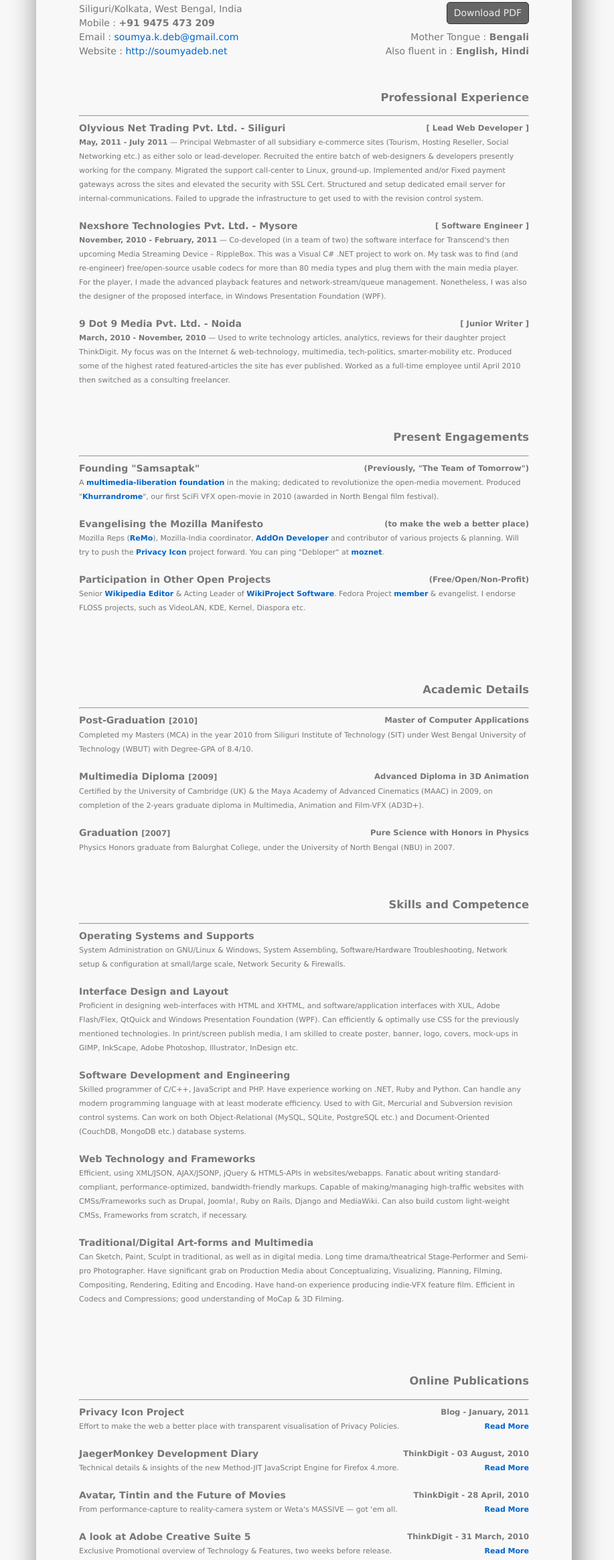
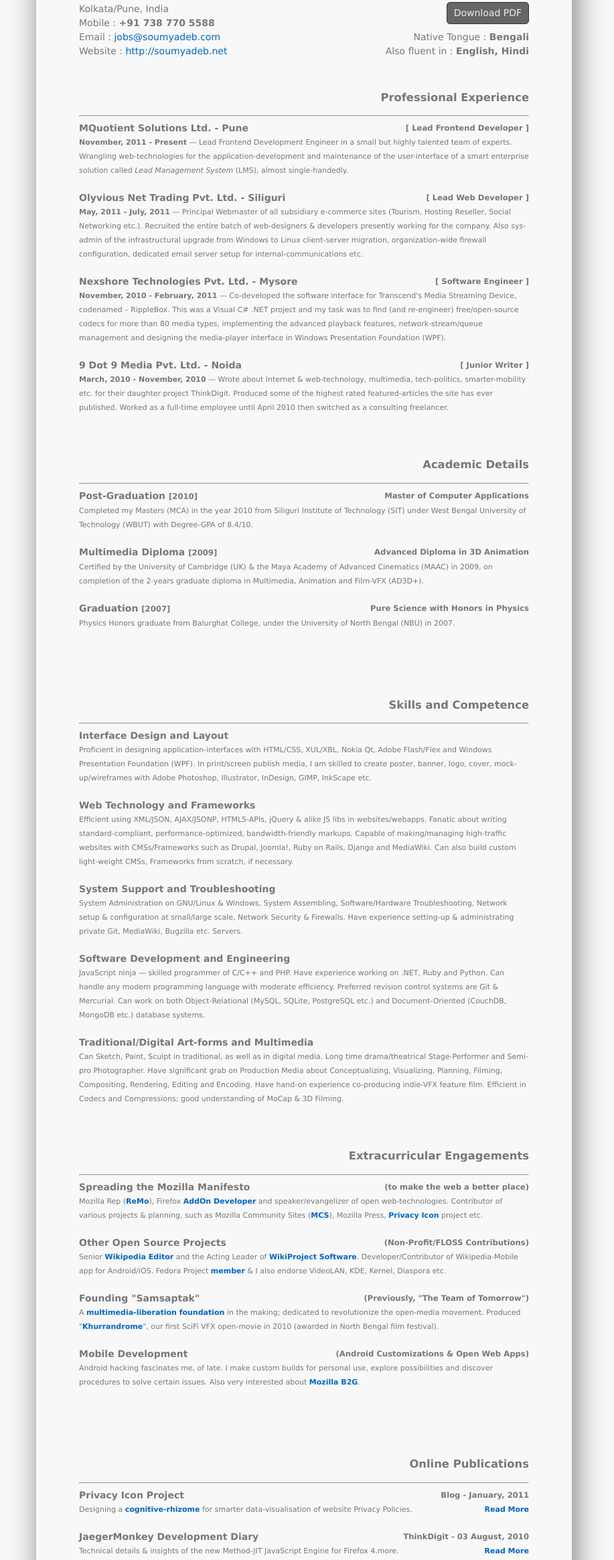
Before and after one commit to debloper/resume, a plain HTML site: page index.htm in a window 1280 px wide. Shown: the part 120-2449 px from the top of the page at 67% size, without its empty margins (186-1103 px from the left). Drawn offline with Linux system fonts and the light colour scheme.

Commit message:
Huge set of changes in one go, forks version bump

```diff
--- a/index.htm
+++ b/index.htm
@@ -62,40 +62,30 @@
     <section>
       <aside>
         <a href="pdf/" target="_blank" title="This is how the page should look in any modern browser.">Download PDF</a>
-        <br /><br />Mother Tongue : <b>Bengali</b><br />Also fluent in : <b>English, Hindi</b>
+        <br /><br />Native Tongue : <b>Bengali</b><br />Also fluent in : <b>English, Hindi</b>
       </aside>
-      Siliguri/Kolkata, West Bengal, India<br />
-      Mobile : <b>+91 9475 473 209</b><br />
-      Email : <a href="mailto:soumya.k.deb@gmail.com" target="_blank" title="Contact Email">soumya.k.deb@gmail.com</a><br />
+      Kolkata/Pune, India<br />
+      Mobile : <b>+91 738 770 5588</b><br />
+      Email : <a href="mailto:jobs@soumyadeb.com" target="_blank" title="Contact Email">jobs@soumyadeb.com</a><br />
       Website : <a href="http://soumyadeb.net" target="_blank" title="Personal Website">http://soumyadeb.net</a><br />
     </section>
   </header>
   <article>
     <section>
       <h3>Professional Experience</h3><hr />
+      <h4>MQuotient Solutions Ltd. - Pune</h4>
+      <h5>[ Lead Frontend Developer ]</h5>
+      <p><b>November, 2011 - Present</b> &mdash; Lead Frontend Development Engineer in a small but highly talented team of experts. Wrangling web-technologies for the application-development and maintenance of the user-interface of a smart enterprise solution called <i>Lead Management System</i> (LMS), almost single-handedly.</p>
       <h4>Olyvious Net Trading Pvt. Ltd. - Siliguri</h4>
       <h5>[ Lead Web Developer ]</h5>
-      <p><b>May, 2011 - July 2011</b> &mdash; Principal Webmaster of all subsidiary e-commerce sites (Tourism, Hosting Reseller, Social Networking etc.) as either solo or lead-developer. Recruited the entire batch of web-designers &amp; developers presently working for the company. Migrated the support call-center to Linux, ground-up. Implemented and/or Fixed payment gateways across the sites and elevated the security with SSL Cert. Structured and setup dedicated email server for internal-communications. Failed to upgrade the infrastructure to get used to with the revision control system.</p>
+      <p><b>May, 2011 - July, 2011</b> &mdash; Principal Webmaster of all subsidiary e-commerce sites (Tourism, Hosting Reseller, Social Networking etc.). Recruited the entire batch of web-designers &amp; developers presently working for the company. Also sys-admin of the infrastructural upgrade from Windows to Linux client-server migration, organization-wide firewall configuration, dedicated email server setup for internal-communications etc.</p>
       <h4>Nexshore Technologies Pvt. Ltd. - Mysore</h4>
       <h5>[ Software Engineer ]</h5>
-      <p><b>November, 2010 - February, 2011</b> &mdash; Co-developed (in a team of two) the software interface for Transcend's then upcoming Media Streaming Device &ndash; RippleBox. This was a Visual C# .NET project to work on. My task was to find (and re-engineer) free/open-source usable codecs for more than 80 media types and plug them with the main media player. For the player, I made the advanced playback features and network-stream/queue management. Nonetheless, I was also the designer of the proposed interface, in Windows Presentation Foundation (WPF).</p>
+      <p><b>November, 2010 - February, 2011</b> &mdash; Co-developed the software interface for Transcend's  Media Streaming Device, codenamed &ndash; RippleBox. This was a Visual C# .NET project and my task was to find (and re-engineer) free/open-source  codecs for more than 80 media types, implementing the advanced playback features, network-stream/queue management and designing the media-player interface in Windows Presentation Foundation (WPF).</p>
       <h4>9 Dot 9 Media Pvt. Ltd. - Noida</h4>
       <h5>[ Junior Writer ]</h5>
-      <p><b>March, 2010 - November, 2010</b> &mdash; Used to write technology articles, analytics, reviews for their daughter project ThinkDigit. My focus was on the Internet &amp; web-technology, multimedia, tech-politics, smarter-mobility etc. Produced some of the highest rated featured-articles the site has ever published. Worked as a full-time employee until April 2010 then switched as a consulting freelancer.</p>
+      <p><b>March, 2010 - November, 2010</b> &mdash; Wrote about Internet &amp; web-technology, multimedia, tech-politics, smarter-mobility etc. for their daughter project ThinkDigit. Produced some of the highest rated featured-articles the site has ever published. Worked as a full-time employee until April 2010 then switched as a consulting freelancer.</p>
     </section>
-    <section>
-      <h3>Present Engagements</h3><hr />
-      <h4>Founding &quot;Samsaptak&quot;</h4>
-      <h5>(Previously, &quot;The Team of Tomorrow&quot;)</h5>
-      <p>A <a href="http://www.samsaptak.org/" title="Samsaptak - Head Quarter" target="_blank">multimedia-liberation foundation</a> in the making; dedicated to revolutionize the open-media movement. Produced &quot;<b><a href="http://khurrandrome.samsaptak.org/" title="Khurrandrome - The Film" target="_blank">Khurrandrome</a></b>&quot;, our first SciFi VFX open-movie in 2010 (awarded in North Bengal film festival).</p>
-      <h4>Evangelising the Mozilla Manifesto</h4>
-      <h5>(to make the web a better place)</h5>
-      <p>Mozilla Reps (<a href="https://wiki.mozilla.org/User:Debloper" title="Mozilla Reps Profile" target="_blank">ReMo</a>), Mozilla-India coordinator, <a href="https://addons.mozilla.org/en-US/firefox/user/5600401/" target="_blank" title="AMO Profile">AddOn Developer</a> and contributor of various projects &amp; planning. Will try to push the <a href="http://www.drumbeat.org/project/privacy-icons/" title="The Privacy Icon - Drumbeat" target="_blank">Privacy Icon</a> project forward. You can ping &quot;Debloper&quot; at <a href="irc://irc.mozilla.org/firefox" target="_blank" title="irc.mozilla.org">moznet</a>.</p>
-      <h4>Participation in Other Open Projects</h4>
-      <h5>(Free/Open/Non-Profit)</h5>
-      <p>Senior <a href="http://en.wikipedia.org/wiki/User:Deblopper" title="Wikipedia - User Deblopper" target="_blank">Wikipedia Editor</a> &amp; Acting Leader of <a href="http://en.wikipedia.org/wiki/Wikipedia:WikiProject_Software/Members" title="Acting Leader : WikiProject Software" target="_blank">WikiProject Software</a>. Fedora Project <a href="https://admin.fedoraproject.org/accounts/user/view/debloper" title="Fedora Contributor Profile" target="_blank">member</a> &amp; evangelist. I endorse FLOSS projects, such as VideoLAN, KDE, Kernel, Diaspora etc.</p>
-    </section>
-    <br class="pagebreak" />
     <section>
       <h3>Academic Details</h3><hr />
       <h4>Post-Graduation <small>[2010]</small></h4>
@@ -108,25 +98,43 @@
       <h5>Pure Science with Honors in Physics</h5>
       <p>Physics Honors graduate from Balurghat College, under the University of North Bengal (NBU) in 2007.</p>
     </section>
+    <br class="pagebreak" />
     <section>
       <h3>Skills and Competence</h3><hr />
-      <h4>Operating Systems and Supports</h4>
-      <p>System Administration on GNU/Linux &amp; Windows, System Assembling, Software/Hardware Troubleshooting, Network setup &amp; configuration at small/large scale, Network Security &amp; Firewalls.</p>
       <h4>Interface Design and Layout</h4>
-      <p>Proficient in designing web-interfaces with HTML and XHTML, and software/application interfaces with XUL, Adobe Flash/Flex, QtQuick and Windows Presentation Foundation (WPF). Can efficiently &amp; optimally use CSS for the previously mentioned technologies. In print/screen publish media, I am skilled to create poster, banner, logo, covers, mock-ups in GIMP, InkScape, Adobe Photoshop, Illustrator, InDesign etc.</p>
+<p>Proficient in designing application-interfaces with HTML/CSS, XUL/XBL, Nokia Qt, Adobe Flash/Flex and Windows Presentation Foundation (WPF). In print/screen publish media, I am skilled to create poster, banner, logo, cover, mock-up/wireframes with  Adobe Photoshop, Illustrator, InDesign, GIMP, InkScape etc.</p>
+      <h4>Web Technology and Frameworks</h4>
+      <p>Efficient using XML/JSON, AJAX/JSONP, HTML5-APIs, jQuery &amp; alike JS libs   in websites/webapps. Fanatic about writing standard-compliant, performance-optimized, bandwidth-friendly markups. Capable of making/managing high-traffic websites with CMSs/Frameworks such as Drupal, Joomla!, Ruby on Rails, Django and MediaWiki. Can also build custom light-weight CMSs, Frameworks from scratch, if necessary.</p>
+      <h4></h4>
+      <h4> System Support and Troubleshooting</h4>
+      <p>System Administration on GNU/Linux &amp; Windows, System Assembling, Software/Hardware Troubleshooting, Network setup &amp; configuration at small/large scale, Network Security &amp; Firewalls. Have experience setting-up &amp; administrating private Git, MediaWiki, Bugzilla etc. Servers.</p>
+      <h4></h4>
       <h4>Software Development and Engineering</h4>
-      <p>Skilled programmer of C/C++, JavaScript and PHP. Have experience working on .NET, Ruby and Python. Can handle any modern programming language with at least moderate efficiency. Used to with Git, Mercurial and Subversion revision control systems. Can work on both Object-Relational (MySQL, SQLite, PostgreSQL etc.) and Document-Oriented (CouchDB, MongoDB etc.) database systems.</p>
-      <h4>Web Technology and Frameworks</h4>
-      <p>Efficient, using XML/JSON, AJAX/JSONP, jQuery &amp; HTML5-APIs in websites/webapps. Fanatic about writing standard-compliant, performance-optimized, bandwidth-friendly markups. Capable of making/managing high-traffic websites with CMSs/Frameworks such as Drupal, Joomla!, Ruby on Rails, Django and MediaWiki. Can also build custom light-weight CMSs, Frameworks from scratch, if necessary.</p>
+      <p>JavaScript ninja &mdash; skilled programmer of C/C++ and PHP. Have experience working on .NET, Ruby and Python. Can handle any modern programming language with moderate efficiency. Preferred revision control systems are Git &amp; Mercurial. Can work on both Object-Relational (MySQL, SQLite, PostgreSQL etc.) and Document-Oriented (CouchDB, MongoDB etc.) database systems.</p>
       <h4>Traditional/Digital Art-forms and Multimedia</h4>
-      <p>Can Sketch, Paint, Sculpt in traditional, as well as in digital media. Long time drama/theatrical Stage-Performer and Semi-pro Photographer. Have significant grab on Production Media about Conceptualizing, Visualizing, Planning, Filming, Compositing, Rendering, Editing and Encoding. Have hand-on experience producing indie-VFX feature film. Efficient in Codecs and Compressions; good understanding of MoCap & 3D Filming.</p>
+<p>Can Sketch, Paint, Sculpt in traditional, as well as in digital media. Long time drama/theatrical Stage-Performer and Semi-pro Photographer. Have significant grab on Production Media about Conceptualizing, Visualizing, Planning, Filming, Compositing, Rendering, Editing and Encoding. Have hand-on experience co-producing indie-VFX feature film. Efficient in Codecs and Compressions; good understanding of MoCap & 3D Filming.</p>
+    </section>
+    <section>
+      <h3>Extracurricular Engagements</h3><hr />
+      <h4>Spreading the Mozilla Manifesto</h4>
+      <h5>(to make the web a better place)</h5>
+      <p>Mozilla Rep (<a href="https://reps.mozilla.org/u/Debloper/" title="Mozilla Reps Profile" target="_blank">ReMo</a>), Firefox  <a href="https://addons.mozilla.org/en-US/firefox/user/5600401/" target="_blank" title="AMO Profile">AddOn Developer</a> and speaker/evangelizer of open web-technologies. Contributor of various projects &amp; planning, such as Mozilla Community Sites (<a href="https://wiki.mozilla.org/MCS" title="Mozilla Community Sites" target="_blank">MCS</a>), Mozilla Press,  <a href="http://debloper.github.com/privacy.js" title="The Privacy Icon - Drumbeat" target="_blank">Privacy Icon</a> project etc.</p>
+      <h4>Other Open Source Projects</h4>
+      <h5>(Non-Profit/FLOSS Contributions)</h5>
+      <p>Senior <a href="http://en.wikipedia.org/wiki/User:Deblopper" title="Wikipedia - User Deblopper" target="_blank">Wikipedia Editor</a> and the Acting Leader of <a href="http://en.wikipedia.org/wiki/Wikipedia:WikiProject_Software/Members" title="Acting Leader : WikiProject Software" target="_blank">WikiProject Software</a>. Developer/Contributor of Wikipedia-Mobile app for Android/iOS. Fedora Project <a href="https://admin.fedoraproject.org/accounts/user/view/debloper" title="Fedora Contributor Profile" target="_blank">member</a> &amp;  I also endorse VideoLAN, KDE, Kernel, Diaspora etc.</p>
+      <h4>Founding &quot;Samsaptak&quot;</h4>
+      <h5>(Previously, &quot;The Team of Tomorrow&quot;)</h5>
+      <p>A <a href="http://www.samsaptak.org/" title="Samsaptak - Head Quarter" target="_blank">multimedia-liberation foundation</a> in the making; dedicated to revolutionize the open-media movement. Produced &quot;<b><a href="http://khurrandrome.samsaptak.org/" title="Khurrandrome - The Film" target="_blank">Khurrandrome</a></b>&quot;, our first SciFi VFX open-movie in 2010 (awarded in North Bengal film festival).</p>
+      <h4>Mobile Development</h4>
+      <h5>(Android Customizations & Open Web Apps)</h5>
+      <p>Android hacking fascinates me, of late. I make custom builds for personal use, explore possibilities and discover procedures to solve certain issues. Also very interested about <a href="http://www.mozilla.org/b2g/" title="Mozilla B2G - landing page" target="_blank">Mozilla B2G</a>.</p>
     </section>
     <br class="pagebreak" />
     <section>
       <h3>Online Publications</h3><hr />
       <h4>Privacy Icon Project</h4>
       <h5>Blog - January, 2011</h5>
-      <p>Effort to make the web a better place with transparent visualisation of Privacy Policies.<a class="readmore" href="http://debloper.blogspot.com/p/privacy-icon.html" target="_blank" title="Privacy Icon Mock-ups and W3C implementation proposals">Read More</a></p>
+      <p>Designing a <a href="http://en.wikipedia.org/wiki/Rhizome_(philosophy)" title="Rhizome - Wikipedia" target="_blank">cognitive-rhizome</a> for smarter data-visualisation of website Privacy Policies.<a class="readmore" href="http://debloper.blogspot.com/p/privacy-icon.html" target="_blank" title="Privacy Icon Mock-ups and W3C implementation proposals">Read More</a></p>
       <h4>JaegerMonkey Development Diary</h4>
       <h5>ThinkDigit - 03 August, 2010</h5>
       <p>Technical details & insights of the new Method-JIT JavaScript Engine for Firefox 4.more.<a class="readmore" href="http://www.thinkdigit.com/Features/JaegerMonkey-development-diary--shaping-up-THE_5151.html" target="_blank" title="Shaping up THE JavaScript Engine for Firefox 4.0">Read More</a></p>
@@ -135,25 +143,25 @@
       <p>From performance-capture to reality-camera system or Weta's MASSIVE &mdash; got 'em all. <a class="readmore" href="http://www.thinkdigit.com/Features/Avatar-Tintin-and-the-future-of-movies_4495.html" target="_blank" title="Future of Motion Picture Multimedia">Read More</a></p>
       <h4>A look at Adobe Creative Suite 5</h4>
       <h5>ThinkDigit - 31 March, 2010</h5>
-      <p>Exclusive Promotional overview of Technology & Features, two weeks before release.<a class="readmore" href="http://www.thinkdigit.com/Features/A-look-at-Photoshop-CS5-DreamWeaver-CS5_4320.html" target="_blank" title="Adobe CS5 - it's gorgeous you know?">Read More</a></p>
+      <p>Exclusive Promotional review of new CS5 Technologies & Features, two weeks before release.<a class="readmore" href="http://www.thinkdigit.com/Features/A-look-at-Photoshop-CS5-DreamWeaver-CS5_4320.html" target="_blank" title="Adobe CS5 - it's gorgeous you know?">Read More</a></p>
       <p>* From hundreds of my published articles, just selected few are afore mentioned.<a class="readmore" href="http://www.thinkdigit.com/author/Soumya_Deb_65.html" target="_blank" title="My ThinkDigit Archive">Read All Articles</a></p>
     </section>
     <section>
       <h3>Interests and Hobbies</h3><hr />
       <h4>Studying</h4>
-      <p>I study a varied spectrum of subjects, so that at least I can communicate with the experts of those topics. The subjects cover from Philosophy, Psychology, Politics, Medical-Biology, Brain and Cognition to Constructed Languages, Religions, Mythology, Comics et al.</p>
+      <p>I like study a varied spectrum of subjects, which ranges from Philosophy, Psychology, Politics, Medical-Biology, Brain and Cognition to Constructed Languages, Religions, Mythology, Comics et al.</p>
       <h4>Photography</h4>
       <p>I mostly do macro-shots with controlled depth of field, color-tuned longshot landscapes, panorama, spontaneous and still life. Have interests in experimental photography; High-Speed/Long-Exposure/Time-Lapse, Infrared/Ultraviolet, HDR are my favorites. <a href="http://gilad.deviantart.com/gallery/" target="_blank" title="DeviantART Gallery of Gilad Benari">Gilad Benari</a> is my most admired photographer.</p>
       <h4>Computer Gaming</h4>
       <p>Action/adventure/platforming, stealth/shooter &amp; arcade-racing are my favorite genres of video games. I'm a fan of Prince of Persia, Need for Speed, Splinter Cell, Call of Duty series and all the games developed by Crytek GmbH.</p>
       <h4>Miscellaneous Whimsy</h4>
-      <p>I have built, managed and directed an amateur theater group and successfully performed, as well as cricket team etc. I was renowned for participating in seminars, exhibitions and other extracurricular-activities. Being the tech-guru among the friends, I (used to) spend a lot of time solving their technical issues. The another important thing I do when stuck having a leisure time (long-journey, power-cuts), is to sort out my objectives, strategy, necessities, achievements etc. I critique myself and reform accordingly.</p>
+      <p>I have built, managed and directed an amateur theater group that successfully performes till date; also a cricket team &amp;music band as well, which are dissolved now. I was renowned for participating in seminars, exhibitions and other extracurricular-activities. Being the tech-guru among the friends &amp; relatives, I enjoyed spending a lot of time solving their technical issues. My favorite leisure time activity (during long-journey, power-cuts) is to sort out my objectives, strategy, necessities, achievements etc. I critique myself and reform accordingly.</p>
     </section>
   </article>
   <footer>
     <hr />
-    <p>This standalone HTML file comes without any external dependancies. It's designed &amp; layed out completely with HTML5 elements (TABLE-less, and even DIV-less), optimized to be printed on A4 pages, maintained with version controlling system and is updated frequently; if you find mistakes, want to propose upgrades or think that something should be added/discarded, I'd be eager to know.</p>
-    <p>The licensing of this resume comes under <a href="http://www.mozilla.org/MPL/" title="Mozilla Public License, version 1.1" target="_blank">MPL 1.1</a> and it is presently in version 3.60.</p>
+    <p>This standalone HTML file comes without any external dependancies. It's designed &amp; layed out completely with HTML5 elements (TABLE-less, and even DIV-less), optimized to be printed on A4 pages, maintained with version controlling system for incremental updating; if you find mistakes, want to propose upgrades or think that something should be added/discarded, I'd be eager to know.</p>
+    <p>The licensing of this resume comes under <a href="http://www.mozilla.org/MPL/" title="Mozilla Public License, version 1.1" target="_blank">MPL 2.0</a> and it is presently in <a href="https://github.com/Deblopper/resume/zipball/v4.00" title="Source Code" target="_blank">version 4.00</a>, as of 2012/03/12.</p>
   </footer>
 </body>
 </html>
```
Also changed, not shown: pdf/index.htm (+2 -2 lines), 1 other file.
